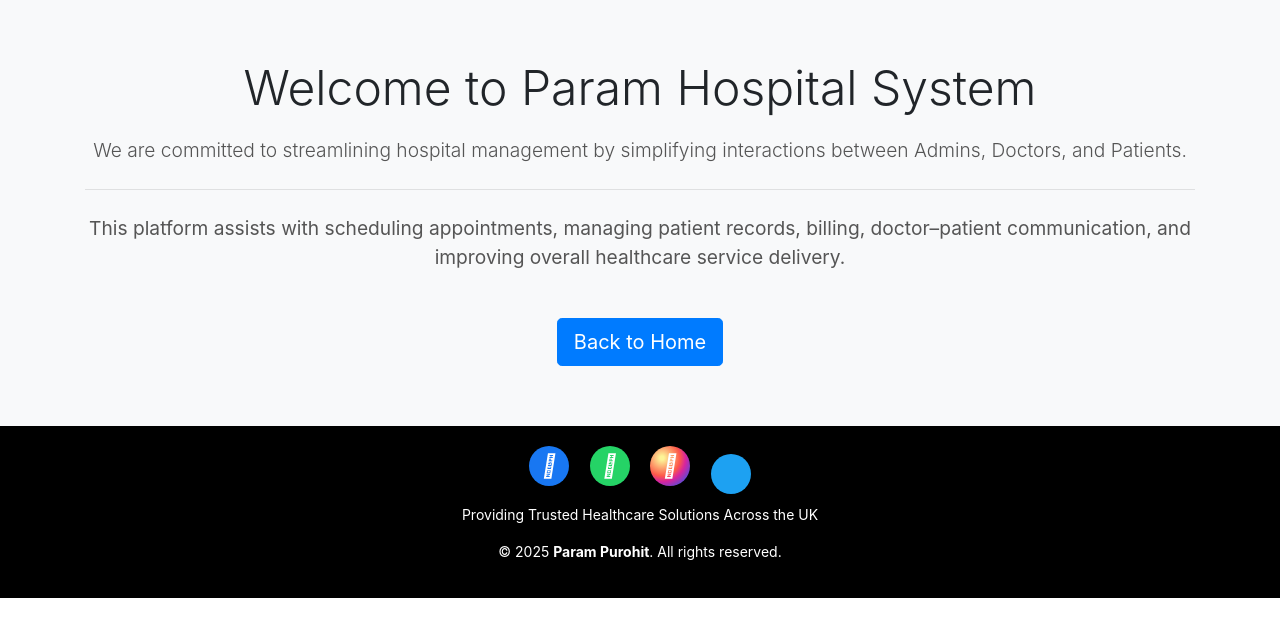
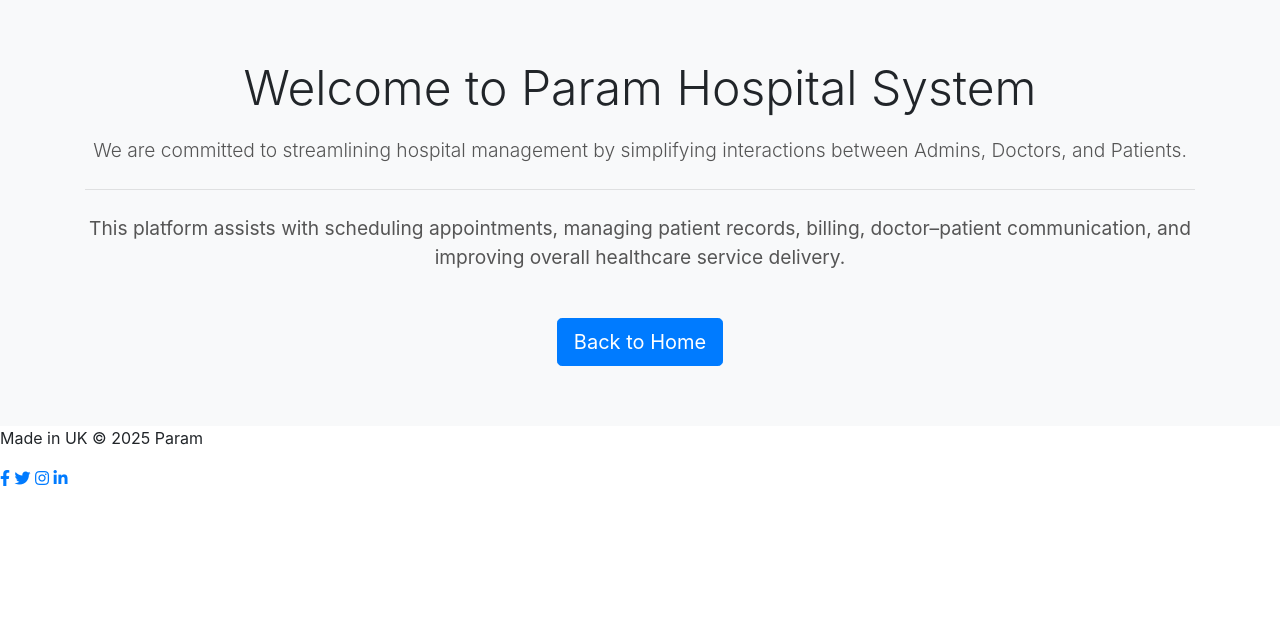
Before and after one commit to Purohit1999/hospital_management, a Django app: page /aboutus/ in a window 1280 px wide. Shown: the part 117-754 px from the top of the page. Run offline with Django 3.2, Linux system fonts and the light colour scheme; some libraries are stand-ins or nearby versions.

Commit message:
Update footer layout and unify social media icons

```diff
--- a/templates/hospital/footer.html
+++ b/templates/hospital/footer.html
@@ -1,73 +1,21 @@
-{% load static %}
-
-<footer class="site-footer" style="background-color: #000; color: #fff; padding: 20px 0; text-align: center;">
-
-  <style>
-    .site-footer .social-icons a {
-      margin: 0 8px;
-      font-size: 1.4rem;
-      color: #ffffff;
-      text-decoration: none;
-      display: inline-flex;
-      align-items: center;
-      justify-content: center;
-      width: 40px;
-      height: 40px;
-      border-radius: 50%;
-    }
-
-    .site-footer .social-icons a.facebook { background-color: #1877f2; }
-    .site-footer .social-icons a.whatsapp { background-color: #25d366; }
-    .site-footer .social-icons a.instagram {
-      background: radial-gradient(circle at 30% 30%, #fdf497 0, #fdf497 5%, #fd5949 45%, #d6249f 60%, #285aeb 90%);
-    }
-    .site-footer .social-icons a.twitter { background-color: #1da1f2; }
-
-    .site-footer .footer-text {
-      font-size: 14px;
-      margin-top: 10px;
-    }
-  </style>
-
-  <!-- Social Media Icons Section -->
-  <div class="social-icons" style="margin-bottom: 10px;">
-    <a href="https://facebook.com"
-       class="facebook"
-       title="Facebook"
-       target="_blank"
-       rel="noopener noreferrer">
-      <i class="fa-brands fa-facebook-f"></i>
+<footer class="site-footer">
+    <div class="footer-content">
+        <div class="footer-text">
+            <p>Made in UK &copy; 2025 Param</p>
+        </div>
+        <div class="footer-social">
+            <a href="https://facebook.com" target="_blank" aria-label="Facebook">
+                <i class="fab fa-facebook-f"></i>
             </a>
-
-    <a href="https://whatsapp.com"
-       class="whatsapp"
-       title="WhatsApp"
-       target="_blank"
-       rel="noopener noreferrer">
-      <i class="fa-brands fa-whatsapp"></i>
+            <a href="https://twitter.com" target="_blank" aria-label="Twitter">
+                <i class="fab fa-twitter"></i>
             </a>
-
-    <a href="https://instagram.com"
-       class="instagram"
-       title="Instagram"
-       target="_blank"
-       rel="noopener noreferrer">
-      <i class="fa-brands fa-instagram"></i>
+            <a href="https://instagram.com" target="_blank" aria-label="Instagram">
+                <i class="fab fa-instagram"></i>
             </a>
-
-    <a href="https://twitter.com"
-       class="twitter"
-       title="Twitter"
-       target="_blank"
-       rel="noopener noreferrer">
-      <i class="fa-brands fa-x-twitter"></i>
+            <a href="https://www.linkedin.com/in/param-p-370616310/" target="_blank" aria-label="LinkedIn">
+                <i class="fab fa-linkedin-in"></i>
             </a>
         </div>
-
-  <!-- Footer Text -->
-  <div class="footer-text">
-    <p>Providing Trusted Healthcare Solutions Across the UK</p>
-    <p>&copy; 2025 <strong>Param Purohit</strong>. All rights reserved.</p>
     </div>
-
 </footer>
```
Lines whose indentation alone changed are shown as unchanged.
